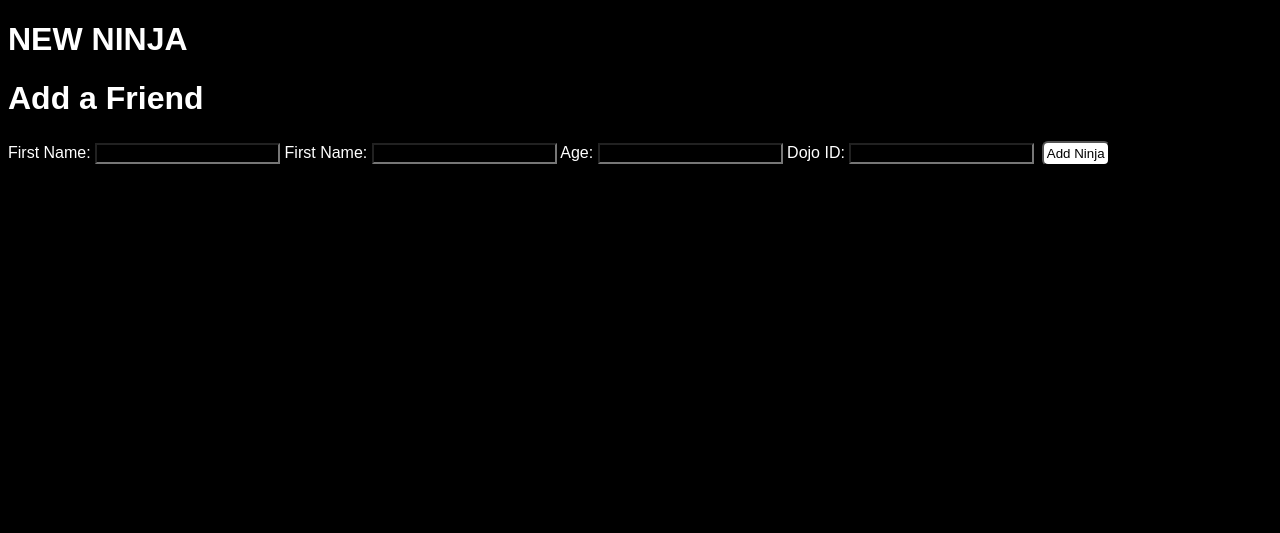
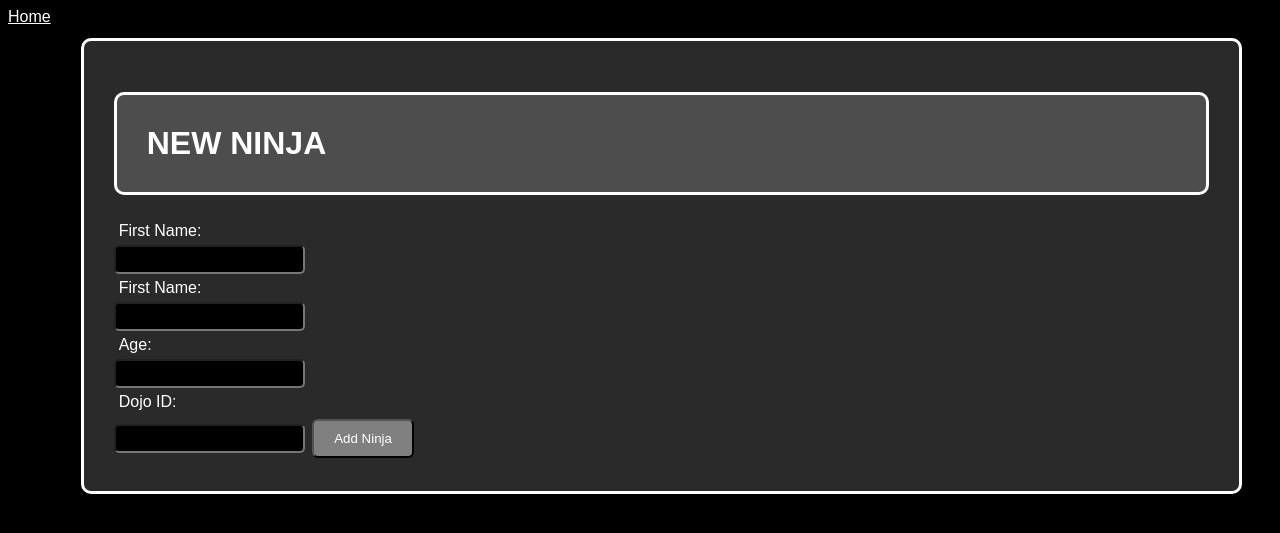
Before and after one commit to niembro64/DojosAndNinjas2, a Flask app: page /new_ninja in a window 1280 px wide. Shown: the top 533 px of the page. Run offline with Flask 2, Linux system fonts and the light colour scheme.

Commit message:
Added CSS

```diff
--- a/flask_app/static/style.css
+++ b/flask_app/static/style.css
@@ -1,15 +1,60 @@
 * {
     font-family: sans-serif;
-    background-color: black;
+    background-color: rgba(0, 0, 0, 0);
     color: white;
-
-
 }
 
-input[type="button"], input[type="submit"] {
-    padding: 3px;
+input[type="button"],
+input[type="submit"] {
+    padding: 10px 20px;
     margin: 3px;
-    color: black;
-    background-color: white;
+    color: white;
+    background-color: grey;
     border-radius: 6px;
 }
+
+body {
+    display: flex;
+    justify-content: space-evenly;
+    background-color: black;
+}
+
+.unit {
+    flex: 1;
+    border-color: white;
+    background: rgba(255, 255, 255, 0.164);
+    border-radius: 10px;
+    border-style: solid;
+    padding: 30px;
+    margin: 30px;
+}
+
+h1,
+h2 {
+    width: auto;
+    background: rgba(255, 255, 255, 0.164);
+    border-radius: 10px;
+    border-style: solid;
+    padding: 30px;
+    display: flex;
+    align-items: center;
+}
+
+#nindo {
+    display: flex;
+    flex-direction: row;
+    justify-content: left;
+}
+
+input,
+textarea {
+    background-color: black;
+    padding: 5px;
+    border-radius: 5px;
+}
+
+label {
+    display: flex;
+    align-items: center;
+    padding: 5px;
+}
--- a/flask_app/templates/index.html
+++ b/flask_app/templates/index.html
@@ -13,7 +13,6 @@
     </head>
     <body>
         <h1>INDEX</h1>
-
-        <a href="/dojos">View Dojos</a>
+        <a href="/dojos">Home</a>
     </body>
 </html>
--- a/flask_app/templates/new_ninja.html
+++ b/flask_app/templates/new_ninja.html
@@ -12,23 +12,24 @@
         <title>New Ninja</title>
     </head>
     <body>
+        <a href="/dojos">Home</a>
+        <div class="unit">
             <h1>NEW NINJA</h1>
-        <h1>Add a Friend</h1>
             <form action="/create_ninja" method="POST">
-
                 <label for="first_name">First Name:</label>
-            <input type="text" name="first_name">
+                <input type="text" name="first_name" />
 
                 <label for="last_name">First Name:</label>
-            <input type="text" name="last_name">
+                <input type="text" name="last_name" />
 
                 <label for="age">Age:</label>
-            <input type="text" name="age">
+                <input type="text" name="age" />
 
                 <label for="dojo_id">Dojo ID:</label>
-            <input type="text" name="dojo_id">
+                <input type="text" name="dojo_id" />
 
-            <input type="submit" value="Add Ninja">
+                <input type="submit" value="Add Ninja" />
             </form>
+        </div>
     </body>
 </html>
```
Also changed, not shown: flask_app/templates/dojos.html (+11 -6 lines), flask_app/templates/ninjas_in_dojo.html (+11 -7 lines). Lines whose indentation alone changed are shown as unchanged.
